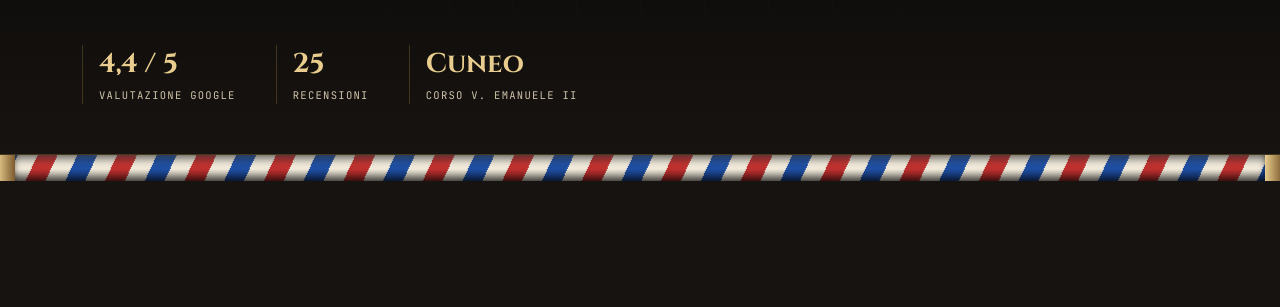
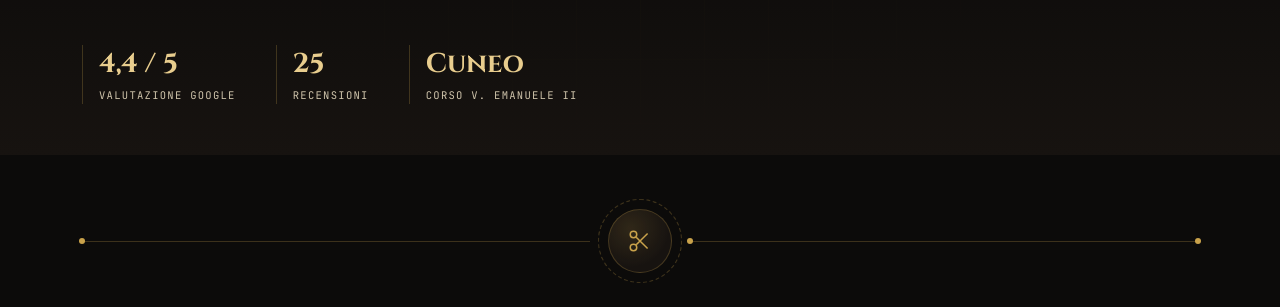
Before and after one commit to soAos/BarbershopRayane, a plain HTML site: page index.html in a window 1280 px wide. Shown: the part 645-952 px from the top of the page. Drawn offline with Linux system fonts and the light colour scheme.

Commit message:
Add files via upload

```diff
--- a/index.html
+++ b/index.html
@@ -60,58 +60,67 @@
   }
   section{ position:relative; }
 
-  /* ===== Barber pole divider (horizontal, full width) ===== */
-  .pole-divider{
+  /* ===== Divider: scissor-cut hairline ===== */
+  .cut-divider{
     width:100%;
-    padding:0;
     background:var(--black);
+    padding:54px 0;
+    overflow:hidden;
   }
-  .barber-pole{
+  .cut-divider .container{
+    display:flex;
+    align-items:center;
+    gap:0;
+  }
+  .cut-line{
     position:relative;
-    width:100%;
-    height:26px;
-    overflow:hidden;
-    box-shadow: 0 1px 0 var(--line), 0 -1px 0 var(--line);
-    background:#0c0b0a;
+    flex:1 1 auto;
+    height:1px;
+    background:var(--line);
+    transform-origin:center;
+    transform:scaleX(0);
+    transition: transform 1.1s cubic-bezier(.22,.85,.3,1);
   }
-  .barber-pole::before{
+  .cut-line.in{ transform:scaleX(1); }
+  .cut-line::before{
     content:"";
-    position:absolute;
-    top:-10px; bottom:-10px;
-    left:-80px; right:-80px;
-    background:repeating-linear-gradient(
-      -65deg,
-      #c0312f 0 18px,
-      #f3ecdd 18px 36px,
-      #1f4fa3 36px 54px,
-      #f3ecdd 54px 72px
-    );
-    animation: poleScroll 4s linear infinite;
+    position:absolute; top:50%; left:0;
+    width:6px; height:6px;
+    background:var(--gold);
+    border-radius:50%;
+    transform:translate(-3px,-50%);
   }
-  .barber-pole::after{
+  .cut-line.right::after{
     content:"";
-    position:absolute; inset:0;
-    box-shadow: inset 0 9px 10px -6px rgba(0,0,0,0.65), inset 0 -9px 10px -6px rgba(0,0,0,0.65);
-    background: linear-gradient(180deg,
-      rgba(255,255,255,0.22) 0%,
-      rgba(255,255,255,0.05) 18%,
-      rgba(0,0,0,0) 45%,
-      rgba(0,0,0,0) 55%,
-      rgba(0,0,0,0.22) 82%,
-      rgba(0,0,0,0.4) 100%);
+    position:absolute; top:50%; right:0;
+    width:6px; height:6px;
+    background:var(--gold);
+    border-radius:50%;
+    transform:translate(3px,-50%);
   }
-  .barber-pole .cap{
-    position:absolute; top:-3px; bottom:-3px;
-    width:18px;
-    background: linear-gradient(90deg, var(--gold-light), var(--bronze));
-    z-index:3;
-    box-shadow:0 0 6px rgba(0,0,0,0.5);
+  .cut-mark{
+    flex:0 0 auto;
+    width:64px; height:64px;
+    margin:0 18px;
+    display:flex; align-items:center; justify-content:center;
+    border:1px solid var(--line);
+    border-radius:50%;
+    background: radial-gradient(circle at 35% 30%, rgba(201,162,75,0.14), transparent 65%), var(--black-2);
+    position:relative;
+    flex-shrink:0;
   }
-  .barber-pole .cap.top{ left:-3px; }
-  .barber-pole .cap.bottom{ right:-3px; }
-  @keyframes poleScroll{ from{ transform:translateX(0); } to{ transform:translateX(-72px); } }
-  @media (prefers-reduced-motion: reduce){
-    .barber-pole::before{animation:none;}
+  .cut-mark svg{
+    width:26px; height:26px;
+    color:var(--gold);
+    transition: transform .5s ease;
+  }
+  .cut-divider:hover .cut-mark svg{ transform:rotate(28deg) scale(1.05); }
+  .cut-mark::before{
+    content:"";
+    position:absolute; inset:-1px;
+    border-radius:50%;
+    border:1px dashed var(--line);
+    transform:scale(1.32);
   }
 
   /* ===== Header ===== */
@@ -613,10 +622,11 @@
     </div>
   </section>
 
-  <div class="pole-divider">
-    <div class="barber-pole">
-      <span class="cap top"></span>
-      <span class="cap bottom"></span>
+  <div class="cut-divider">
+    <div class="container">
+      <div class="cut-line" data-cut></div>
+      <div class="cut-mark"><svg viewBox="0 0 24 24" fill="none" stroke="currentColor" stroke-width="1.4"><circle cx="6" cy="6" r="3"/><circle cx="6" cy="18" r="3"/><path d="M8.5 8.5 19 19M8.5 15.5 19 5"/></svg></div>
+      <div class="cut-line right" data-cut></div>
     </div>
   </div>
 
@@ -695,10 +705,11 @@
     </div>
   </section>
 
-  <div class="pole-divider">
-    <div class="barber-pole">
-      <span class="cap top"></span>
-      <span class="cap bottom"></span>
+  <div class="cut-divider">
+    <div class="container">
+      <div class="cut-line" data-cut></div>
+      <div class="cut-mark"><svg viewBox="0 0 24 24" fill="none" stroke="currentColor" stroke-width="1.4"><rect x="4" y="4" width="16" height="16" rx="2"/><path d="M4 9h16M9 9v11"/></svg></div>
+      <div class="cut-line right" data-cut></div>
     </div>
   </div>
 
@@ -753,10 +764,11 @@
     </div>
   </section>
 
-  <div class="pole-divider">
-    <div class="barber-pole">
-      <span class="cap top"></span>
-      <span class="cap bottom"></span>
+  <div class="cut-divider">
+    <div class="container">
+      <div class="cut-line" data-cut></div>
+      <div class="cut-mark"><svg viewBox="0 0 24 24" fill="none" stroke="currentColor" stroke-width="1.4"><circle cx="6" cy="6" r="3"/><circle cx="6" cy="18" r="3"/><path d="M8.5 8.5 19 19M8.5 15.5 19 5"/></svg></div>
+      <div class="cut-line right" data-cut></div>
     </div>
   </div>
 
@@ -838,6 +850,13 @@
     entries.forEach(e => { if (e.isIntersecting) { e.target.classList.add('in'); obs.unobserve(e.target); } });
   }, { threshold: 0.15 });
   reveals.forEach(el => obs.observe(el));
+
+  // cut-line dividers
+  const cutLines = document.querySelectorAll('[data-cut]');
+  const cutObs = new IntersectionObserver((entries) => {
+    entries.forEach(e => { if (e.isIntersecting) { e.target.classList.add('in'); cutObs.unobserve(e.target); } });
+  }, { threshold: 0.4 });
+  cutLines.forEach(el => cutObs.observe(el));
 </script>
 
 </body>
```
